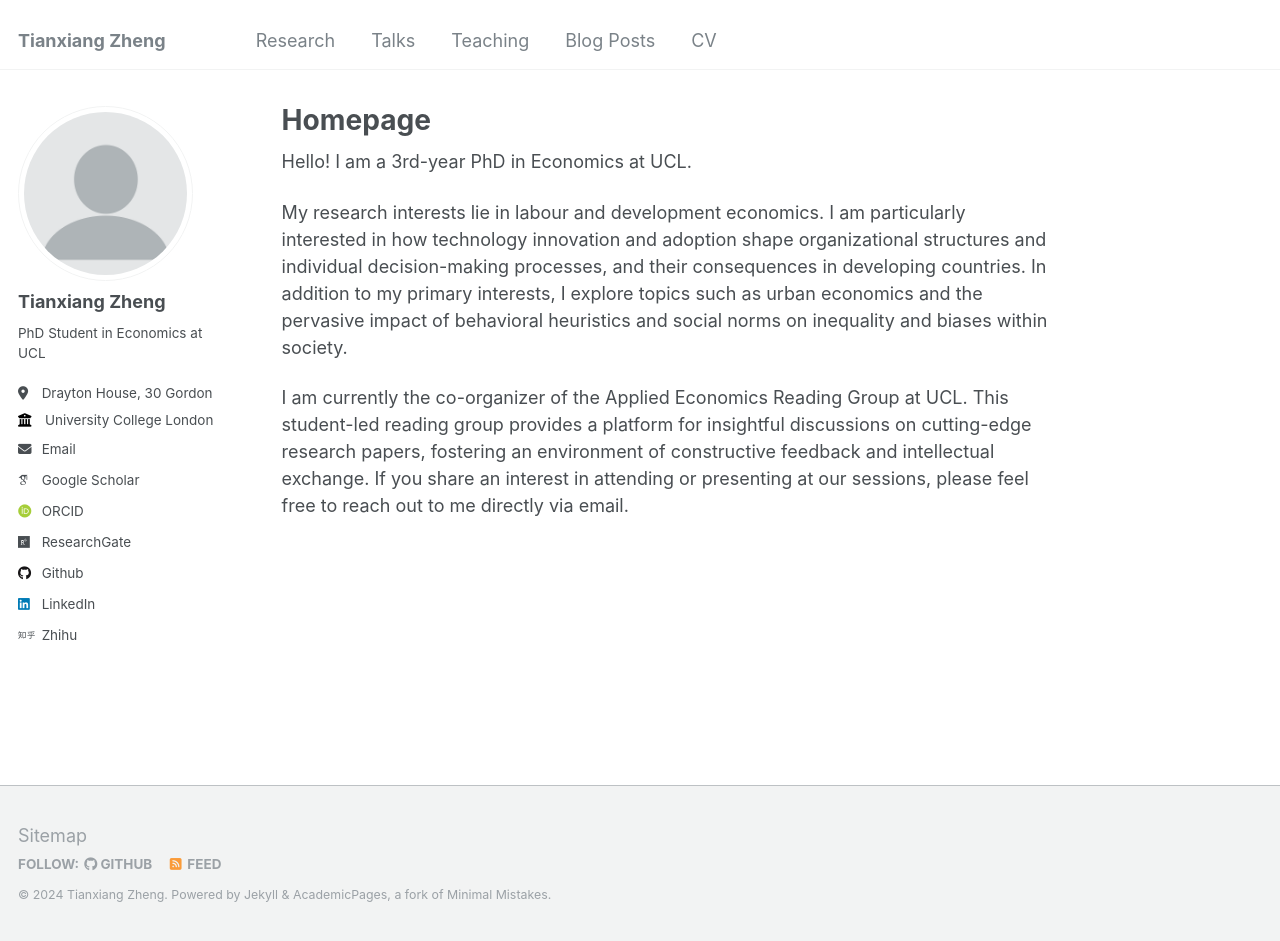
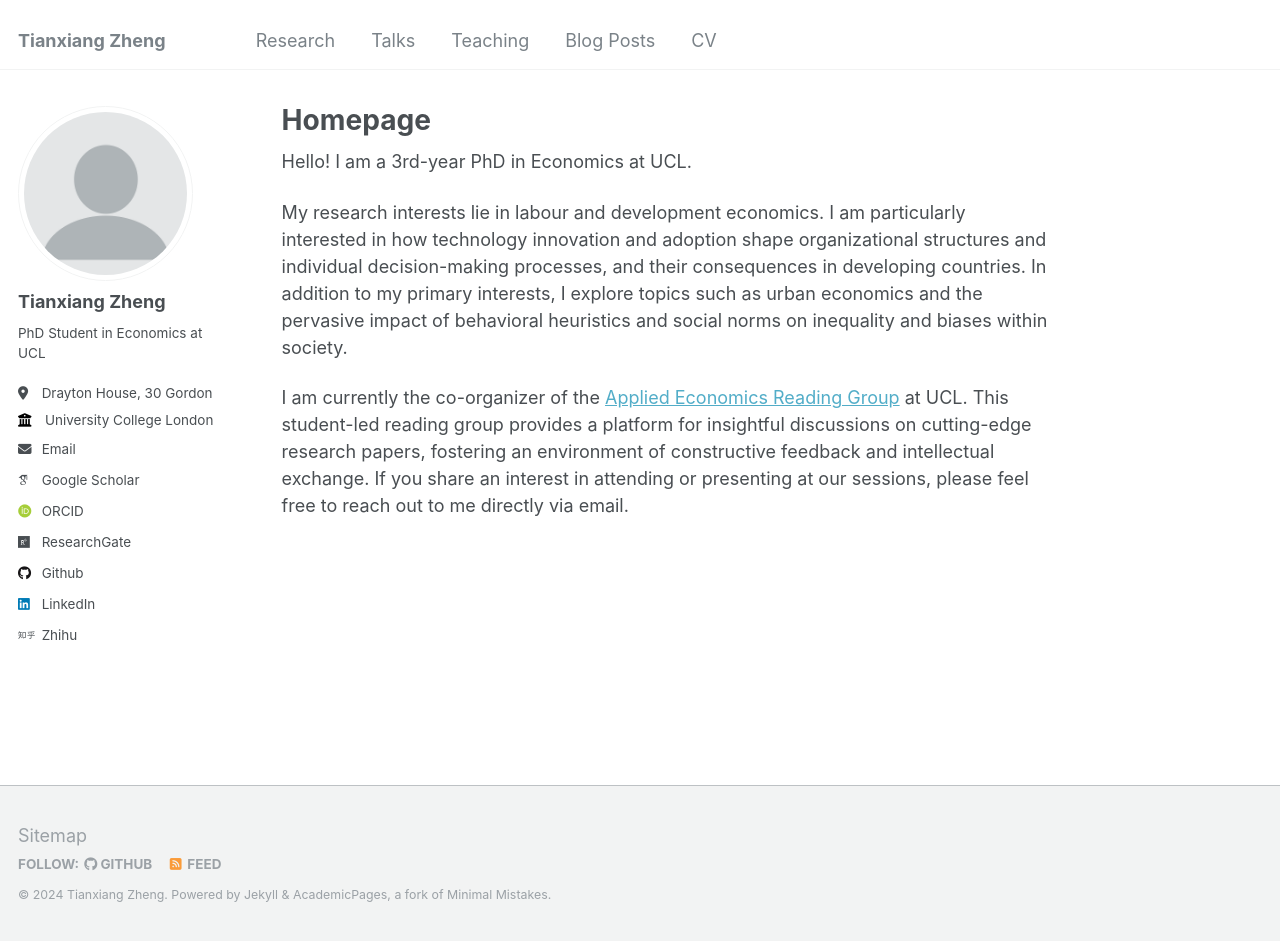
Before and after one commit to zhengtxecon/zhengtxecon.github.io, a Jekyll site: the page built from _pages/about.md, in a window 1280 px wide and 941 px high. Built offline with Jekyll 4.4.1, drawn with Linux system fonts in a browser that asks for light colours; some web fonts are replaced; some of the changed lines change nothing that is shown.

Commit message:
update homepage

```diff
--- a/_pages/about.md
+++ b/_pages/about.md
@@ -5,6 +5,7 @@ author_profile: true
 redirect_from:
   - /about/
   - /about.html
+  - /home/
 ---
 
 Hello! I am a 3rd-year PhD in Economics at UCL.
@@ -12,4 +13,4 @@ Hello! I am a 3rd-year PhD in Economics at UCL.
 My research interests lie in labour and development economics. I am particularly interested in how technology innovation and adoption shape organizational structures and individual decision-making processes, and their consequences in developing countries.
 In addition to my primary interests, I explore topics such as urban economics and the pervasive impact of behavioral heuristics and social norms on inequality and biases within society.
 
-I am currently the co-organizer of the Applied Economics Reading Group at UCL. This student-led reading group provides a platform for insightful discussions on cutting-edge research papers, fostering an environment of constructive feedback and intellectual exchange. If you share an interest in attending or presenting at our sessions, please feel free to reach out to me directly via email.
+I am currently the co-organizer of the [Applied Economics Reading Group](https://sites.google.com/view/ucl-aerg) at UCL. This student-led reading group provides a platform for insightful discussions on cutting-edge research papers, fostering an environment of constructive feedback and intellectual exchange. If you share an interest in attending or presenting at our sessions, please feel free to reach out to me directly via email.
```
